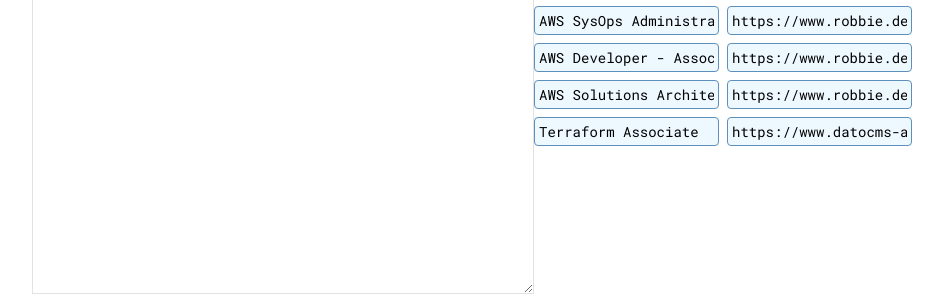
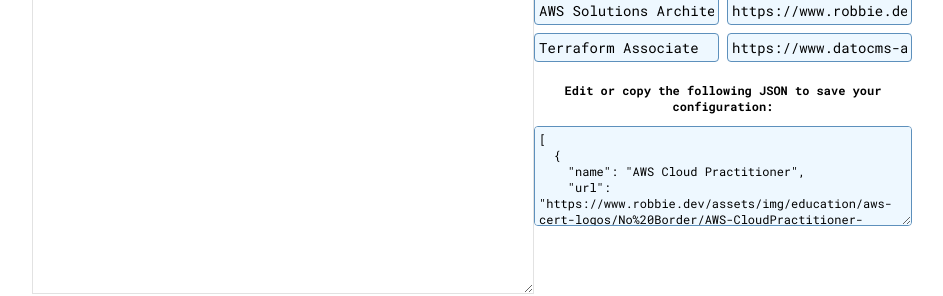
Before and after one commit to robzwolf/honeycomb, a Next.js app: page / in a window 1280 px wide. Shown: the part 237-533 px from the top of the page, without its empty margins (207-1150 px from the left). Built offline with nearby package versions, Linux system fonts and the light colour scheme.

Commit message:
Create JSON textarea functionality

```diff
--- a/components/DataCell.js
+++ b/components/DataCell.js
@@ -7,6 +7,7 @@
                 name={column}
                 value={value}
                 onChange={onChange}
+                required={true}
                 {...additionalProps}
             />
 
--- a/pages/index.js
+++ b/pages/index.js
@@ -1,14 +1,12 @@
 import Head from 'next/head'
 import defaultHexagons from '../data/hexagons.json'
-import {useState} from "react";
+import {Fragment, useState} from "react";
 import {ReactSortable} from "react-sortablejs"
 import SliderInput from "../components/SliderInput";
-import { useResizeDetector } from 'react-resize-detector';
+import {useResizeDetector} from 'react-resize-detector';
 import Dimensions from "../components/Dimensions";
 import DownloadButton from "../components/DownloadButton";
-import ReactDataGrid from 'react-data-grid';
 import DataCell from "../components/DataCell";
-import { Fragment } from 'react'
 
 export default function Home() {
     const [hexagons, setHexagons] = useState(defaultHexagons.hexagons);
@@ -90,6 +88,20 @@
                             />
                         </Fragment>
                     ))}
+
+                    <div className="fc-json">
+                        <p>Edit or copy the following JSON to save your configuration:</p>
+                        <textarea
+                            onChange={(e) => {
+                                try {
+                                    setHexagons(JSON.parse(e.target.value))
+                                } catch (ex) {
+                                    e.preventDefault()
+                                }
+                            }}
+                            value={JSON.stringify(hexagons, null, 2)}
+                        />
+                    </div>
                 </div>
             </div>
 
@@ -194,6 +206,27 @@
                     grid-template-columns: 1fr 1fr;
                     margin: auto;
                     grid-gap: 8px;
+                }
+
+                .fc-json {
+                    grid-column: 1 / -1;
+                }
+
+                .fc-json textarea {
+                    font-size: 12px;
+                    border: 1px solid #5d90bc;
+                    background: #eef8ff;
+                    border-radius: 4px;
+                    padding: 4px;
+                    font-family: 'Roboto Mono', monospace;
+                    width: 100%;
+                    height: 100px;
+                }
+
+                .fc-json p {
+                    font-size: 12px;
+                    text-align: center;
+                    font-weight: bold;
                 }
             `}</style>
 
```
Lines whose indentation alone changed are shown as unchanged.
